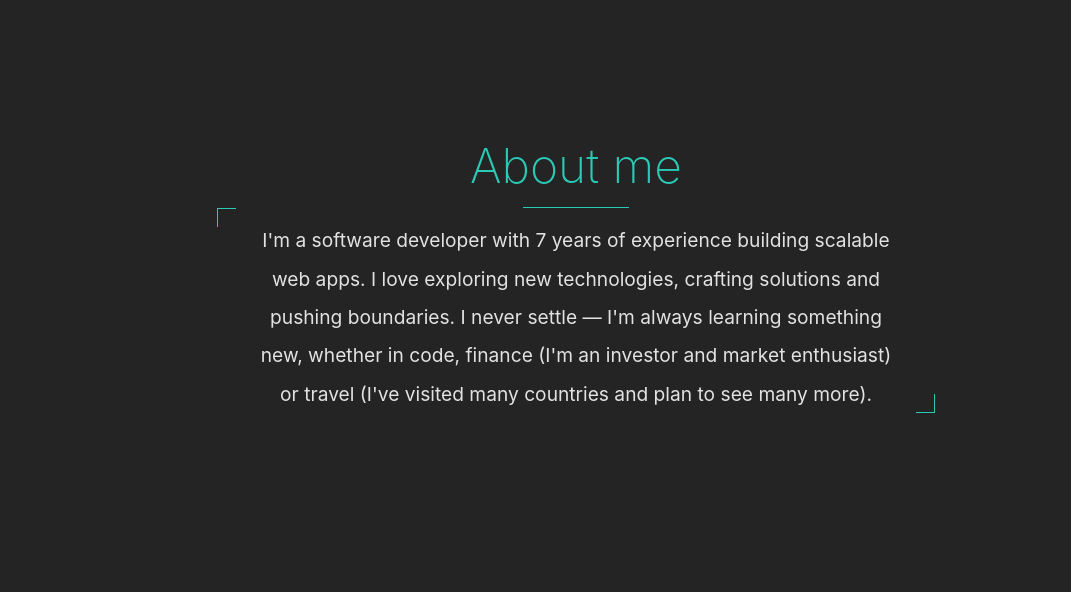
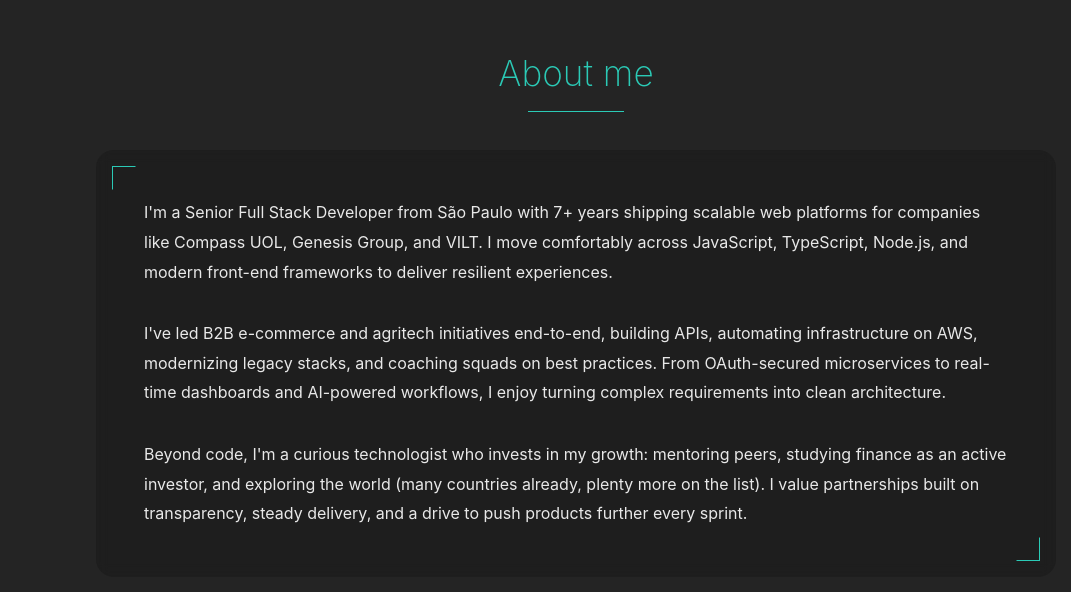
Before and after one commit to vhrita/definitive-portfolio, a React (Vite) app: page / in a window 1280 px wide. Shown: the part 888-1480 px from the top of the page, without its empty margins (64-1135 px from the left). Built offline with nearby package versions, Linux system fonts and the light colour scheme.

Commit message:
feat: update About section with enhanced personal description and improved styling for better readability

```diff
--- a/src/config/internationalization/locales/en/translation.json
+++ b/src/config/internationalization/locales/en/translation.json
@@ -9,7 +9,11 @@
     "position": "Senior Software Engineer",
     "skillsPrefix": "Skilled in",
     "aboutTitle": "About me",
-    "aboutText": "I'm a software developer with 7 years of experience building scalable web apps. I love exploring new technologies, crafting solutions and pushing boundaries. I never settle — I'm always learning something new, whether in code, finance (I'm an investor and market enthusiast) or travel (I've visited many countries and plan to see many more).",
+    "aboutText": [
+      "I'm a Senior Full Stack Developer from São Paulo with 7+ years shipping scalable web platforms for companies like Compass UOL, Genesis Group, and VILT. I move comfortably across JavaScript, TypeScript, Node.js, and modern front-end frameworks to deliver resilient experiences.",
+      "I've led B2B e-commerce and agritech initiatives end-to-end, building APIs, automating infrastructure on AWS, modernizing legacy stacks, and coaching squads on best practices. From OAuth-secured microservices to real-time dashboards and AI-powered workflows, I enjoy turning complex requirements into clean architecture.",
+      "Beyond code, I'm a curious technologist who invests in my growth: mentoring peers, studying finance as an active investor, and exploring the world (many countries already, plenty more on the list). I value partnerships built on transparency, steady delivery, and a drive to push products further every sprint."
+    ],
     "contactTitle": "Let's Connect",
     "contactSubtitle": "Ready to bring your ideas to life? Let's talk!",
     "contactInfoTitle": "Get in Touch",
--- a/src/config/internationalization/locales/pt-BR/translation.json
+++ b/src/config/internationalization/locales/pt-BR/translation.json
@@ -9,7 +9,11 @@
     "position": "Engenheiro de Software Sênior",
     "skillsPrefix": "Experiente em",
     "aboutTitle": "Sobre mim",
-    "aboutText": "Sou desenvolvedor de software com 7 anos de experiência em aplicações escaláveis. Sou apaixonado por novas tecnologias e criar soluções incríveis. Odeio estagnar — estou sempre aprendendo algo novo, seja coding, mercado financeiro (sou investidor) ou viajando (já conheci vários países e pretendo conhecer muito mais).",
+    "aboutText": [
+      "Sou Engenheiro de Software Full Stack sênior em São Paulo, com mais de 7 anos entregando plataformas web escaláveis para empresas como Compass UOL, Genesis Group e VILT. Navego com fluidez entre JavaScript, TypeScript, Node.js e os principais frameworks de front-end para construir experiências robustas.",
+      "Já liderei iniciativas de e-commerce B2B e agronegócio de ponta a ponta, construindo APIs, automatizando infraestrutura na AWS, modernizando legados e orientando squads com boas práticas. De microserviços com OAuth a dashboards em tempo real e fluxos com IA, gosto de transformar requisitos complexos em arquiteturas limpas.",
+      "Fora do código, mantenho uma curiosidade constante: mentoro colegas, estudo finanças como investidor ativo e exploro o mundo (já visitei diversos países e a lista só cresce). Valorizo parcerias baseadas em transparência, entregas consistentes e vontade de levar os produtos mais longe a cada sprint."
+    ],
     "contactTitle": "Vamos Conversar",
     "contactSubtitle": "Pronto para dar vida às suas ideias? Vamos conversar!",
     "contactInfoTitle": "Entre em Contato",
--- a/src/pages/About/index.jsx
+++ b/src/pages/About/index.jsx
@@ -1,16 +1,24 @@
-import './style.scss'
+import './style.scss';
 
 import { useTranslation } from 'react-i18next';
 
 function About() {
   const { t } = useTranslation();
+  const aboutText = t('aboutText', { returnObjects: true });
+  const paragraphs = Array.isArray(aboutText) ? aboutText : [aboutText];
 
   return (
-    <div id="about">
-      <h2>{t('aboutTitle')}</h2>
-        <p>{t('aboutText')}</p>
-    </div>
+    <section id="about" className="about">
+      <div className="about__content">
+        <h2>{t('aboutTitle')}</h2>
+        <div className="about__copy">
+          {paragraphs.map((paragraph, index) => (
+            <p key={index}>{paragraph}</p>
+          ))}
+        </div>
+      </div>
+    </section>
   );
 }
 
-export default About
+export default About;
--- a/src/pages/About/style.scss
+++ b/src/pages/About/style.scss
@@ -1,90 +1,121 @@
 @import '../../utils/variables.scss';
 @import '../../utils/mixins.scss';
+@import '../../utils/utilities.scss';
 
 #about {
+  @extend .section-full;
+  min-height: 100vh;
   display: flex;
-    flex-flow: column wrap;
   align-items: center;
-    width: 100%;
-    padding: 20%;
+  justify-content: center;
+  padding: clamp(4rem, 8vw, 7rem) var(--page-gutter);
+
+  .about__content {
+    width: min(60rem, 100%);
+    display: flex;
+    flex-direction: column;
+    align-items: center;
+    gap: clamp(1.5rem, 3vw, 2.5rem);
+  }
 
   h2 {
     position: relative;
-        font-size: 3em;
+    color: $blue;
     font-weight: 200;
-        color: $blue;
-        padding-bottom: 1%;
+    text-align: center;
+    padding-bottom: 0.75rem;
+    @include fluid-type(2.2rem, 3.4rem);
 
     &::after {
       content: '';
       position: absolute;
       left: 50%;
+      bottom: 0;
       transform: translateX(-50%);
-            bottom: 0;
-            width: 50%;
+      width: clamp(4rem, 10vw, 6rem);
       border-bottom: 1px solid $blue;
     }
   }
 
+  .about__copy {
+    position: relative;
+    display: flex;
+    flex-direction: column;
+    gap: clamp(1.25rem, 2.5vw, 2rem);
+    padding: clamp(2rem, 4vw, 3rem);
+    background: rgba(20, 20, 20, 0.35);
+    border-radius: 18px;
+    line-height: 1.85;
+    backdrop-filter: blur(6px);
+
     p {
-        position: relative;
-        text-align: center;
-        text-justify: inter-word;
-        font-size: 1.2em;
-        line-height: 2em;
-        padding-top: 2%;
+      margin: 0;
+      color: rgba(255, 255, 255, 0.9);
+      text-align: left;
+      @include fluid-type(1rem, 1.15rem);
+    }
+
+    &::before,
+    &::after {
+      content: '';
+      position: absolute;
+      width: clamp(1rem, 2.5vw, 1.5rem);
+      height: clamp(1rem, 2.5vw, 1.5rem);
+      border: 1px solid transparent;
+      pointer-events: none;
+    }
 
     &::before {
-            content: '';
-            position: absolute;
-            top: 0;
-            left: -5%;
-            width: 1em;
-            height: 1em;
-            border-left: 1px solid $blue;
-            border-top: 1px solid $blue;
+      top: 1rem;
+      left: 1rem;
+      border-top-color: $blue;
+      border-left-color: $blue;
     }
 
     &::after {
-            content: '';
-            position: absolute;
-            bottom: 0;
-            right: -5%;
-            width: 1em;
-            height: 1em;
-            border-right: 1px solid $blue;
-            border-bottom: 1px solid $blue;
+      bottom: 1rem;
+      right: 1rem;
+      border-bottom-color: $blue;
+      border-right-color: $blue;
     }
   }
 
-    @media (max-width: 768px) {
-        padding: 15% 5%;
+  @include respond-to('tablet-landscape') {
+    padding: clamp(3rem, 6vw, 4.5rem) var(--page-gutter);
+
+    .about__content {
+      align-items: center;
+    }
+  }
+
+  @include respond-to('tablet') {
+    padding: clamp(2.5rem, 6vw, 3.5rem) var(--page-gutter);
+
+    .about__copy {
+      padding: clamp(1.75rem, 6vw, 2.5rem);
+      background: rgba(20, 20, 20, 0.3);
+    }
+  }
+
+  @include respond-to('mobile') {
+    padding: clamp(2.5rem, 10vw, 3rem) var(--page-gutter);
+
+    .about__content {
+      gap: 1.75rem;
+    }
+
+    .about__copy {
+      gap: 1.25rem;
+
+      &::before,
+      &::after {
+        width: 1rem;
+        height: 1rem;
+      }
+    }
 
     h2 {
-            font-size: 2.2em;
-        }
-
-        p {
-            font-size: 1em;
-            line-height: 1.6em;
-
-            &::before, &::after {
-                width: 0.8em;
-                height: 0.8em;
+      @include fluid-type(2rem, 2.6rem);
     }
   }
 }
-
-    @media (max-width: 480px) {
-        padding: 20% 5%;
-
-        h2 {
-            font-size: 1.8em;
-        }
-
-        p {
-            font-size: 0.9em;
-            line-height: 1.5em;
-        }
-    }
-}
```
Lines whose indentation alone changed are shown as unchanged.
